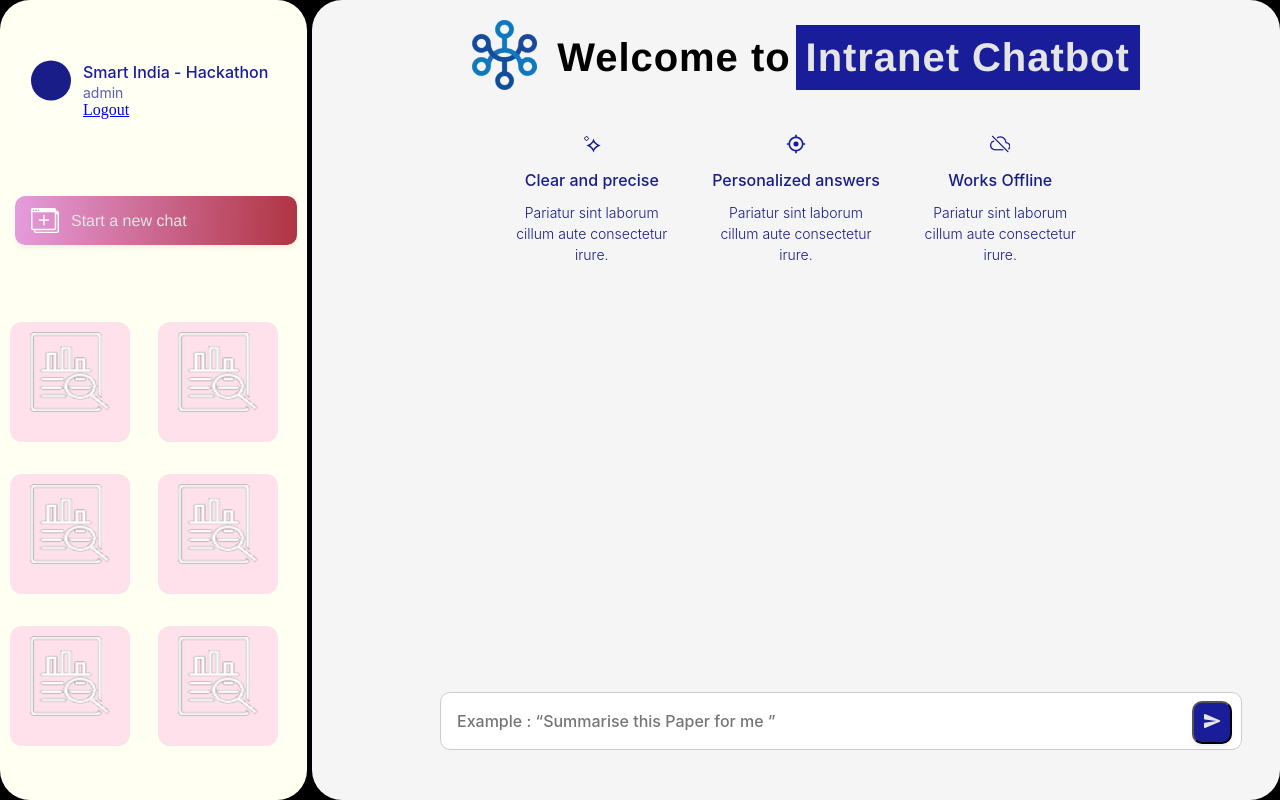
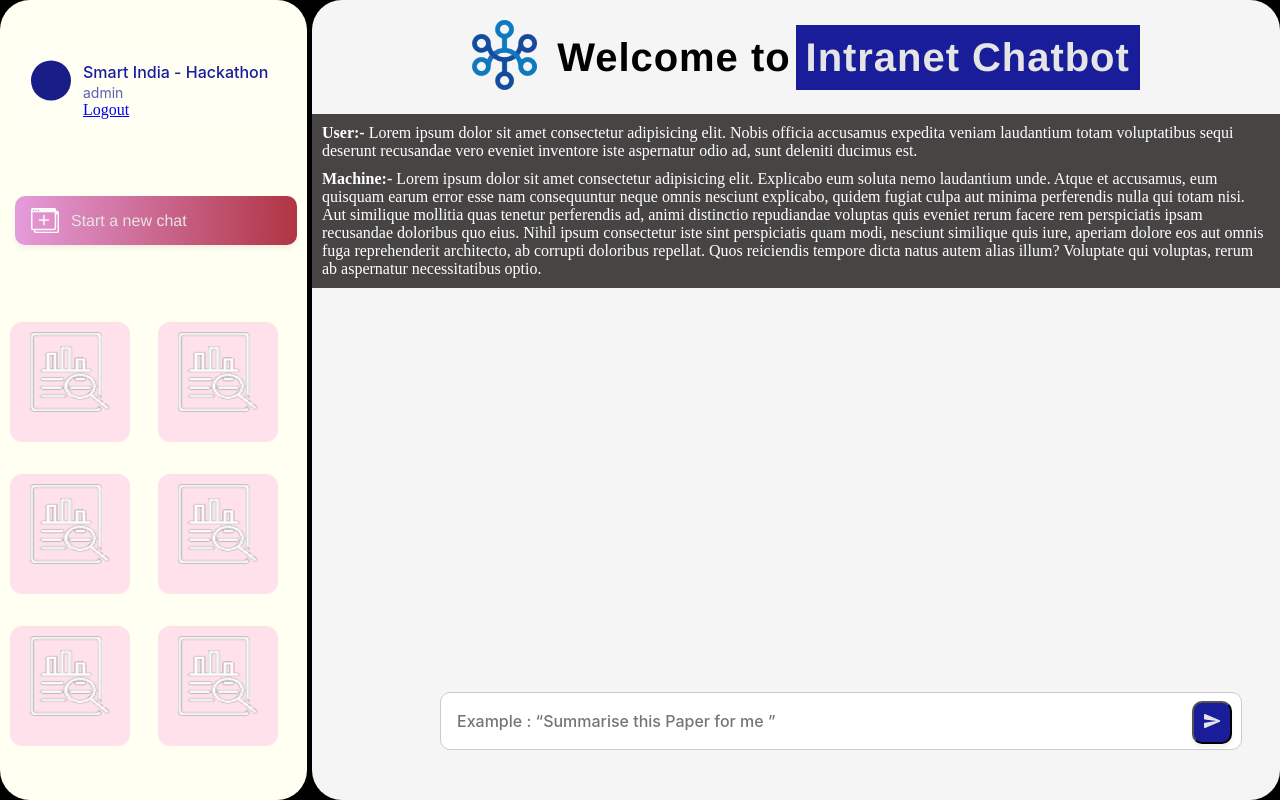
Before and after one commit to asynctdm/Hackathon_sih, a Django app: page / in a window 1280 px wide. Run offline with Django 4.2, Linux system fonts and the light colour scheme; a user stored in the database is signed in.

Commit message:
Add User and Machine Chat

```diff
--- a/static/css/index.css
+++ b/static/css/index.css
@@ -229,6 +229,23 @@
     bottom: 50px;
 }
 
+/* ------------- chat section starts ------------ */
+
+.chat {
+    background: rgb(71, 68, 68);
+    padding: 10px;
+    color: white;
+}
+
+.user-chat {
+    margin-bottom: 10px;
+}
+
+.machine-chat {
+}
+
+/* --------------- chat section ends ------------- */
+
 .textbox {
     width: 60vw;
     border: 1px solid #ccc;
--- a/templates/Hackathon/DashBoard/home.html
+++ b/templates/Hackathon/DashBoard/home.html
@@ -72,7 +72,7 @@
 
       </div>
 
-      <div class="functionallity">
+      <!-- <div class="functionallity">
 
         <div class="f-item">
           <div class="figure">
@@ -116,6 +116,17 @@
           <div class="description"> Pariatur sint laborum cillum aute consectetur irure. </div>
         </div>
 
+      </div> -->
+
+
+      <div class="chat">
+        <div class="user-chat">
+          <strong> User:- </strong> Lorem ipsum dolor sit amet consectetur adipisicing elit. Nobis officia accusamus expedita veniam laudantium totam voluptatibus sequi deserunt recusandae vero eveniet inventore iste aspernatur odio ad, sunt deleniti ducimus est.
+        </div>
+
+        <div class="machine-chat">
+          <strong> Machine:- </strong> Lorem ipsum dolor sit amet consectetur adipisicing elit. Explicabo eum soluta nemo laudantium unde. Atque et accusamus, eum quisquam earum error esse nam consequuntur neque omnis nesciunt explicabo, quidem fugiat culpa aut minima perferendis nulla qui totam nisi. Aut similique mollitia quas tenetur perferendis ad, animi distinctio repudiandae voluptas quis eveniet rerum facere rem perspiciatis ipsam recusandae doloribus quo eius. Nihil ipsum consectetur iste sint perspiciatis quam modi, nesciunt similique quis iure, aperiam dolore eos aut omnis fuga reprehenderit architecto, ab corrupti doloribus repellat. Quos reiciendis tempore dicta natus autem alias illum? Voluptate qui voluptas, rerum ab aspernatur necessitatibus optio.
+        </div>
       </div>
 
       <div class="textarea-section">
```
Also changed, not shown: templates/Hackathon/AuthModule/Authentication/login.html (+4 -4 lines), db.sqlite3.
